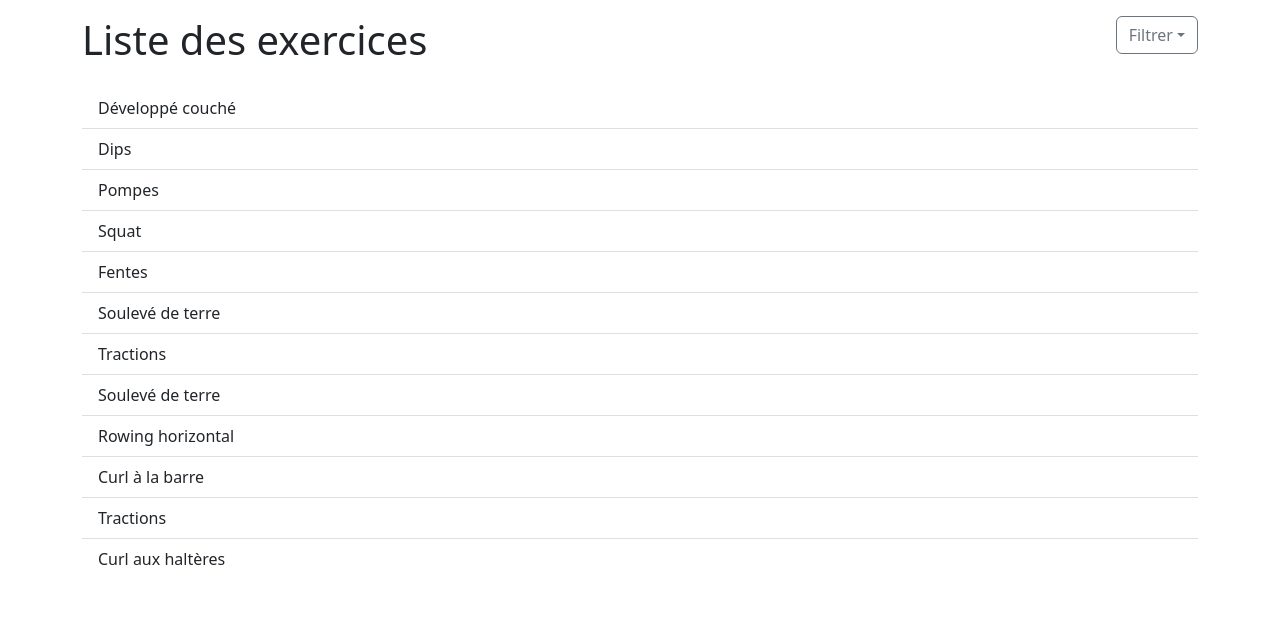
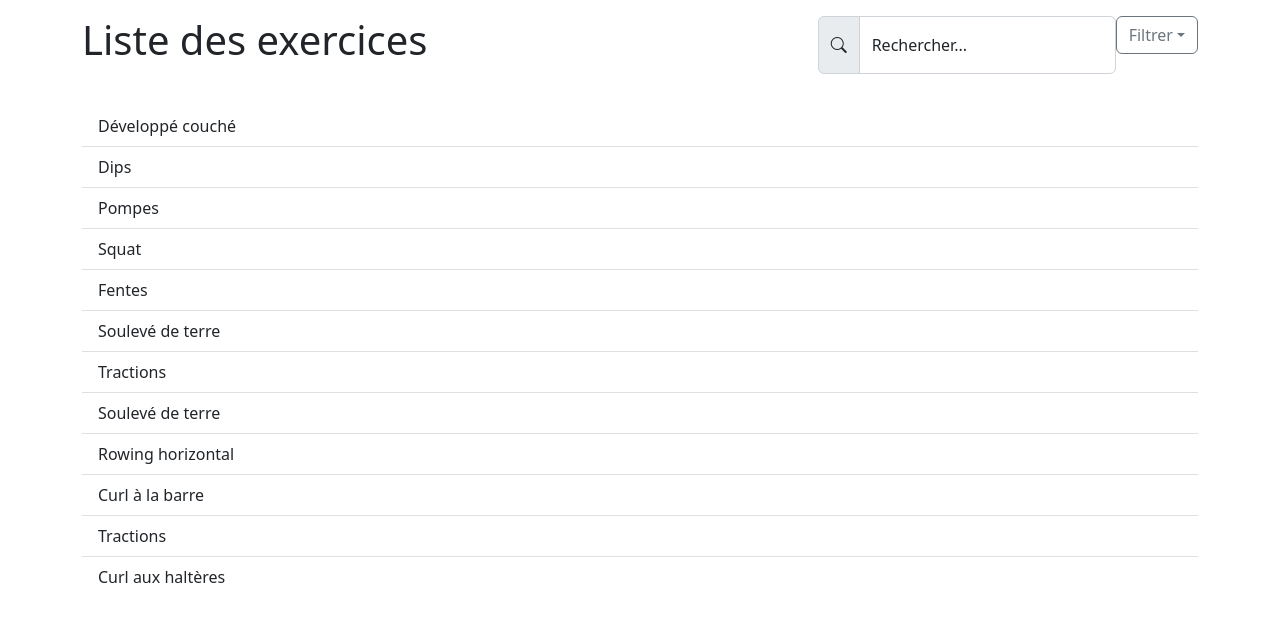
Before and after one commit to VianneyAccart/ReactFitnessApp, a React (Create React App) app: page / in a window 1280 px wide. Shown: the top 622 px of the page. Built offline with nearby package versions, Linux system fonts and the light colour scheme.

Commit message:
découpage en composants

```diff
--- a/src/App.js
+++ b/src/App.js
@@ -2,7 +2,7 @@ import "bootstrap/dist/css/bootstrap.min.css";
 import "bootstrap/dist/js/bootstrap.bundle.min";
 import "bootstrap-icons/font/bootstrap-icons.css";
 import { Component } from "react";
-import ExerciceList from "./ExerciseList";
+import ExerciceList from "./Exercise/ExerciseList";
 import "./index.css";
 
 class App extends Component {
--- /dev/null
+++ b/src/Exercise/ExerciseList.js
@@ -0,0 +1,80 @@
+import { Component } from "react";
+import ActiveFilter from "../Filtering/ActiveFilter";
+import exercises from "../data.mock";
+import Exercise from "./Exercise";
+import FilterDropdown from "../Filtering/FilterDropdown";
+import "../index.css";
+import SearchBar from "../Filtering/SearchBar";
+
+class ExerciceList extends Component {
+  constructor(props) {
+    super(props);
+    this.state = {
+      exercises: exercises,
+      selectedGroup: "",
+      searchValue: "",
+    };
+    this.initialExercises = exercises;
+  }
+
+  showExercisesFromMuscularGroup = (muscularGroup) => {
+    let filteredExercises = exercises.filter(
+      (exercise) => exercise.muscularGroup === muscularGroup
+    );
+    this.setState({
+      exercises: filteredExercises,
+      selectedGroup: muscularGroup,
+    });
+  };
+
+  displayAllExercises = () => {
+    this.setState({ exercises: this.initialExercises, selectedGroup: "" });
+  };
+
+  searchValueChange = (value) => {
+    this.setState({ searchValue: value }, this.showState);
+  };
+
+  showState = () => {
+    console.log(this.state.searchValue);
+  };
+
+  render() {
+    return (
+      <div className="container">
+        <div className="d-flex justify-content-between my-3">
+          <h1>Liste des exercices</h1>
+          <div className="d-flex">
+            <SearchBar searchValueChange={this.searchValueChange} />
+            <FilterDropdown
+              displayAllExercises={this.displayAllExercises}
+              showExercisesFromMuscularGroup={
+                this.showExercisesFromMuscularGroup
+              }
+            />
+          </div>
+        </div>
+
+        {this.state.selectedGroup ? (
+          <ActiveFilter
+            selectedGroup={this.state.selectedGroup}
+            displayAllExercises={this.displayAllExercises}
+          />
+        ) : (
+          ""
+        )}
+        <ul className="list-group list-group-flush">
+          {this.state.exercises
+            .filter((exercise) =>
+              exercise.name.includes(this.state.searchValue)
+            )
+            .map((exercise, index) => {
+              return <Exercise key={index} exercise={exercise} />;
+            })}
+        </ul>
+      </div>
+    );
+  }
+}
+
+export default ExerciceList;
--- a/src/ExerciseList.js
+++ /dev/null
@@ -1,96 +0,0 @@
-import { Component } from "react";
-import exercises from "./data.mock";
-import Exercise from "./Exercise";
-import FilterItem from "./FilterItem";
-import "./index.css";
-
-class ExerciceList extends Component {
-  constructor(props) {
-    super(props);
-    this.state = {
-      exercises: exercises,
-      selectedGroup: "",
-    };
-    this.initialExercises = exercises;
-  }
-
-  showExercisesFromMuscularGroup = (muscularGroup) => {
-    let filteredExercises = exercises.filter(
-      (exercise) => exercise.muscularGroup === muscularGroup
-    );
-    this.setState({
-      exercises: filteredExercises,
-      selectedGroup: muscularGroup,
-    });
-  };
-
-  displayAllExercises = () => {
-    this.setState({ exercises: this.initialExercises, selectedGroup: "" });
-  };
-
-  render() {
-    return (
-      <div className="container">
-        <div className="d-flex justify-content-between my-3">
-          <h1>Liste des exercices</h1>
-          <div className="dropdown">
-            <button
-              className="btn btn-outline-secondary dropdown-toggle"
-              type="button"
-              id="dropdownMenuButton1"
-              data-bs-toggle="dropdown"
-              aria-expanded="false"
-            >
-              Filtrer
-            </button>
-            <ul className="dropdown-menu" aria-labelledby="dropdownMenuButton1">
-              <li>
-                <p className="dropdown-item" onClick={this.displayAllExercises}>
-                  Tous
-                </p>
-              </li>
-              <FilterItem
-                muscularGroup="Pectoraux"
-                filterMethod={this.showExercisesFromMuscularGroup}
-              />
-              <FilterItem
-                muscularGroup="Dos"
-                filterMethod={this.showExercisesFromMuscularGroup}
-              />
-              <FilterItem
-                muscularGroup="Bras"
-                filterMethod={this.showExercisesFromMuscularGroup}
-              />
-              <FilterItem
-                muscularGroup="Jambes"
-                filterMethod={this.showExercisesFromMuscularGroup}
-              />
-            </ul>
-          </div>
-        </div>
-
-        {this.state.selectedGroup ? (
-          <p>
-            Filtre actif :{" "}
-            <span className="current-filter">
-              {this.state.selectedGroup}
-              <i
-                onClick={this.displayAllExercises}
-                className="bi bi-x-circle ms-2"
-              ></i>
-            </span>
-          </p>
-        ) : (
-          ""
-        )}
-        <ul className="list-group list-group-flush">
-          {this.state.exercises.map((exercise, index) => {
-            return <Exercise key={index} exercise={exercise} />;
-          })}
-        </ul>
-      </div>
-    );
-  }
-}
-
-export default ExerciceList;
--- /dev/null
+++ b/src/Filtering/ActiveFilter.js
@@ -0,0 +1,23 @@
+import PropTypes from "prop-types";
+
+function ActiveFilter(props) {
+  return (
+    <p>
+      Filtre actif :{" "}
+      <span className="current-filter">
+        {props.selectedGroup}
+        <i
+          onClick={props.displayAllExercises}
+          className="bi bi-x-circle ms-2"
+        ></i>
+      </span>
+    </p>
+  );
+}
+
+ActiveFilter.propTypes = {
+  selectedGroup: PropTypes.string.isRequired,
+  displayAllExercises: PropTypes.func.isRequired,
+};
+
+export default ActiveFilter;
--- /dev/null
+++ b/src/Filtering/FilterDropdown.js
@@ -0,0 +1,48 @@
+import PropTypes from "prop-types";
+import FilterItem from "./FilterItem";
+
+function FilterDropdown(props) {
+  return (
+    <div className="dropdown">
+      <button
+        className="btn btn-outline-secondary dropdown-toggle"
+        type="button"
+        id="dropdownMenuButton1"
+        data-bs-toggle="dropdown"
+        aria-expanded="false"
+      >
+        Filtrer
+      </button>
+      <ul className="dropdown-menu" aria-labelledby="dropdownMenuButton1">
+        <li>
+          <p className="dropdown-item" onClick={props.displayAllExercises}>
+            Tous
+          </p>
+        </li>
+        <FilterItem
+          muscularGroup="Pectoraux"
+          filterMethod={props.showExercisesFromMuscularGroup}
+        />
+        <FilterItem
+          muscularGroup="Dos"
+          filterMethod={props.showExercisesFromMuscularGroup}
+        />
+        <FilterItem
+          muscularGroup="Bras"
+          filterMethod={props.showExercisesFromMuscularGroup}
+        />
+        <FilterItem
+          muscularGroup="Jambes"
+          filterMethod={props.showExercisesFromMuscularGroup}
+        />
+      </ul>
+    </div>
+  );
+}
+
+FilterDropdown.propTypes = {
+  muscularGroup: PropTypes.string.isRequired,
+  filterMethod: PropTypes.func.isRequired,
+};
+
+export default FilterDropdown;
--- /dev/null
+++ b/src/Filtering/SearchBar.js
@@ -0,0 +1,29 @@
+import React from "react";
+import PropTypes from "prop-types";
+
+function SearchBar(props) {
+  const { searchValue, searchValueChange } = props;
+  return (
+    <div className="input-group mb-3">
+      <span className="input-group-text">
+        <i className="bi bi-search"></i>
+      </span>
+      <div className="form-floating">
+        <input
+          value={searchValue}
+          type="text"
+          className="form-control"
+          placeholder="Type here..."
+          onChange={(event) => searchValueChange(event.target.value)}
+        />
+        <label htmlFor="floatingInputGroup1">Rechercher...</label>
+      </div>
+    </div>
+  );
+}
+
+SearchBar.propTypes = {
+  searchValueChange: PropTypes.func.isRequired,
+};
+
+export default SearchBar;
```
Also changed, not shown: src/Exercise/Exercise.js (renamed from src/Exercise.js), src/Filtering/FilterItem.js (renamed from src/FilterItem.js).
